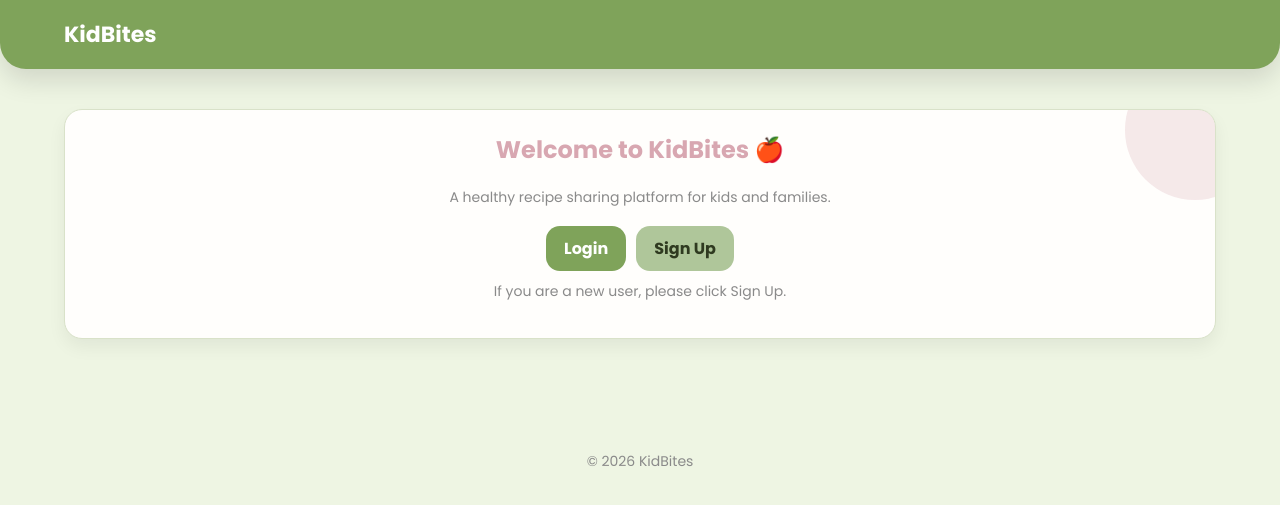
After one commit to Jood045/web2, a PHP site: page /homepage.html in a window 1280 px wide. The commit adds this page. Shown: the top 505 px of the page. Run offline with PHP 8.4, Linux system fonts and the light colour scheme.

Commit message:
Add homepage, login and signup pages

```diff
--- /dev/null
+++ b/homepage.html
@@ -0,0 +1,51 @@
+<!DOCTYPE html>
+<html lang="en">
+<head>
+  <meta charset="UTF-8" />
+  <meta name="viewport" content="width=device-width, initial-scale=1.0" />
+  <title>KidBites | Home</title>
+
+  <link rel="stylesheet" href="style.css">
+  <link href="https://fonts.googleapis.com/css2?family=Poppins:wght@400;600;700&display=swap" rel="stylesheet">
+</head>
+
+<body>
+
+  <header>
+    <div class="container header-inner">
+      <a class="brand" href="homepage.html">KidBites</a>
+
+    </div>
+  </header>
+
+  <main>
+    <div class="container">
+
+      <section class="card" style="text-align:center;">
+        <h2>Welcome to KidBites 🍎</h2>
+        <p class="hint">
+          A healthy recipe sharing platform for kids and families.
+        </p>
+
+     <div class="btn-row" style="justify-content:center; margin-top: 18px;">
+  <a class="btn btn-primary" href="login.html" style="text-decoration:none;">
+    Login
+  </a>
+
+  <a class="btn btn-secondary" href="signup.html" style="text-decoration:none;">
+    Sign Up
+  </a>
+</div>
+
+<p class="hint" style="text-align:center; margin-top: 10px;">
+  If you are a new user, please click Sign Up.
+</p>
+
+  </main>
+
+  <footer>
+    © 2026 KidBites
+  </footer>
+
+</body>
+</html>
--- a/style.css
+++ b/style.css
@@ -1,49 +1,228 @@
-body {
-    font-family: Arial, sans-serif;
-    margin: 0;
-    background: #f5f7f6;
+/* ===== RESET ===== */
+* {
+  box-sizing: border-box;
 }
 
-header {
-    background: #2ecc71;
-    color: white;
-    padding: 15px 30px;
-    display: flex;
-    justify-content: space-between;
+body {
+  margin: 0;
+  font-family: 'Poppins', sans-serif;
+  color: #3a3a3a;
+  background: #eef5e3;
 }
 
-a {
-    text-decoration: none;
-    color: #2ecc71;
+/* ===== CONTAINER ===== */
+.container {
+  width: 90%;
+  margin: auto;
 }
 
-.container {
-    padding: 30px;
+/* ===== HEADER ===== */
+header {
+  background: #7fa35a;
+  box-shadow: 0 12px 26px rgba(0,0,0,0.12);
+  border-bottom-left-radius: 26px;
+  border-bottom-right-radius: 26px;
+}
+
+.header-inner {
+  display: flex;
+  align-items: center;
+  justify-content: space-between;
+  padding: 18px 0;
+}
+
+.brand {
+  font-size: 22px;
+  font-weight: 800;
+  color: white;
+  text-decoration: none;
+}
+
+.nav {
+  display: flex;
+  gap: 14px;
+}
+
+.nav a {
+  color: #f8faf4;
+  text-decoration: none;
+  font-weight: 600;
+  padding: 8px 16px;
+  border-radius: 999px;
+  transition: background 0.25s ease;
+}
+
+.nav a:hover {
+  background: rgba(255,255,255,0.22);
+}
+
+/* ===== MAIN ===== */
+main {
+  padding: 40px 0 60px;
+}
+
+/* ===== CARD ===== */
+.card {
+  background: #fffefc;
+  border-radius: 18px;
+  padding: 22px;
+  margin-bottom: 28px;
+  border: 1px solid #d9e2c9;
+  box-shadow: 0 8px 18px rgba(0,0,0,0.06);
+  position: relative;
+  overflow: hidden;
+}
+
+.card::before {
+  content: "";
+  position: absolute;
+  top: -50px;
+  right: -50px;
+  width: 140px;
+  height: 140px;
+  background: rgba(216,167,177,0.25);
+  border-radius: 50%;
+}
+
+/* ===== TEXT ===== */
+.badge {
+  display: inline-block;
+  background: #efe1e5;
+  color: #3a3a3a;
+  padding: 6px 14px;
+  border-radius: 999px;
+  font-size: 12px;
+  font-weight: 700;
+  margin-bottom: 10px;
+}
+
+h2 {
+  color: #d8a7b1;
+  margin-top: 0;
+}
+
+.hint {
+  color: #8a8a8a;
+  font-size: 14px;
+}
+
+/* ===== BUTTONS ===== */
+.btn {
+  padding: 10px 18px;
+  border-radius: 14px;
+  border: none;
+  cursor: pointer;
+  font-weight: 700;
+  background: #e5e5e5;
+  transition: transform 0.15s ease, box-shadow 0.15s ease;
+}
+
+.btn-primary {
+  background: #7fa35a;
+  color: white;
+}
+
+.btn-secondary {
+  background: #afc69a;
+  color: #2f3a20;
+}
+
+.btn:hover {
+  transform: translateY(-2px);
+  box-shadow: 0 12px 26px rgba(0,0,0,0.12);
+}
+
+.btn-row {
+  display: flex;
+  gap: 10px;
+  flex-wrap: wrap;
+}
+
+/* ===== FORM ===== */
+.field {
+  margin-bottom: 14px;
+}
+
+label {
+  display: block;
+  font-weight: 700;
+  font-size: 13px;
+  margin-bottom: 6px;
+}
+
+input,
+select,
+textarea {
+  width: 100%;
+  padding: 11px 12px;
+  border-radius: 14px;
+  border: 1px solid #d9e2c9;
+  background: white;
+  font-family: inherit;
+}
+
+input[type="file"] {
+  padding: 8px;
+  background: #fafafa;
+}
+
+input:focus,
+select:focus,
+textarea:focus {
+  outline: none;
+  border-color: #7fa35a;
+}
+
+/* ===== TABLE ===== */
+.table-wrap {
+  background: #fffefc;
+  border-radius: 18px;
+  overflow-x: auto;
+  box-shadow: 0 8px 18px rgba(0,0,0,0.06);
+  border: 1px solid #d9e2c9;
 }
 
 table {
-    width: 100%;
-    border-collapse: collapse;
-    margin-top: 15px;
+  width: 100%;
+  border-collapse: collapse;
 }
 
-table, th, td {
-    border: 1px solid #ccc;
+thead th {
+  padding: 14px;
+  text-align: left;
+  font-size: 13px;
+  font-weight: 800;
+  background: #efe1e5;
 }
 
-th, td {
-    padding: 10px;
-    text-align: center;
+tbody td {
+  padding: 14px;
+  border-bottom: 1px solid #d9e2c9;
 }
 
-.btn {
-    background: #2ecc71;
-    color: white;
-    padding: 8px 15px;
-    border-radius: 5px;
+tbody tr:nth-child(even) {
+  background: rgba(127,163,90,0.08);
 }
 
-.btn-outline {
-    border: 1px solid #2ecc71;
-    padding: 8px 15px;
+table a {
+  color: #7fa35a;
+  text-decoration: none;
+  font-weight: 600;
 }
+
+table a:hover {
+  color: #d8a7b1;
+  text-decoration: underline;
+}
+
+table a:visited {
+  color: #9b8f8f;
+}
+
+/* ===== FOOTER ===== */
+footer {
+  text-align: center;
+  padding: 24px 0;
+  font-size: 14px;
+  color: #8a8a8a;
+}
```
Also changed, not shown: login.html (+54 -12 lines), signup.html (+66 -14 lines).
